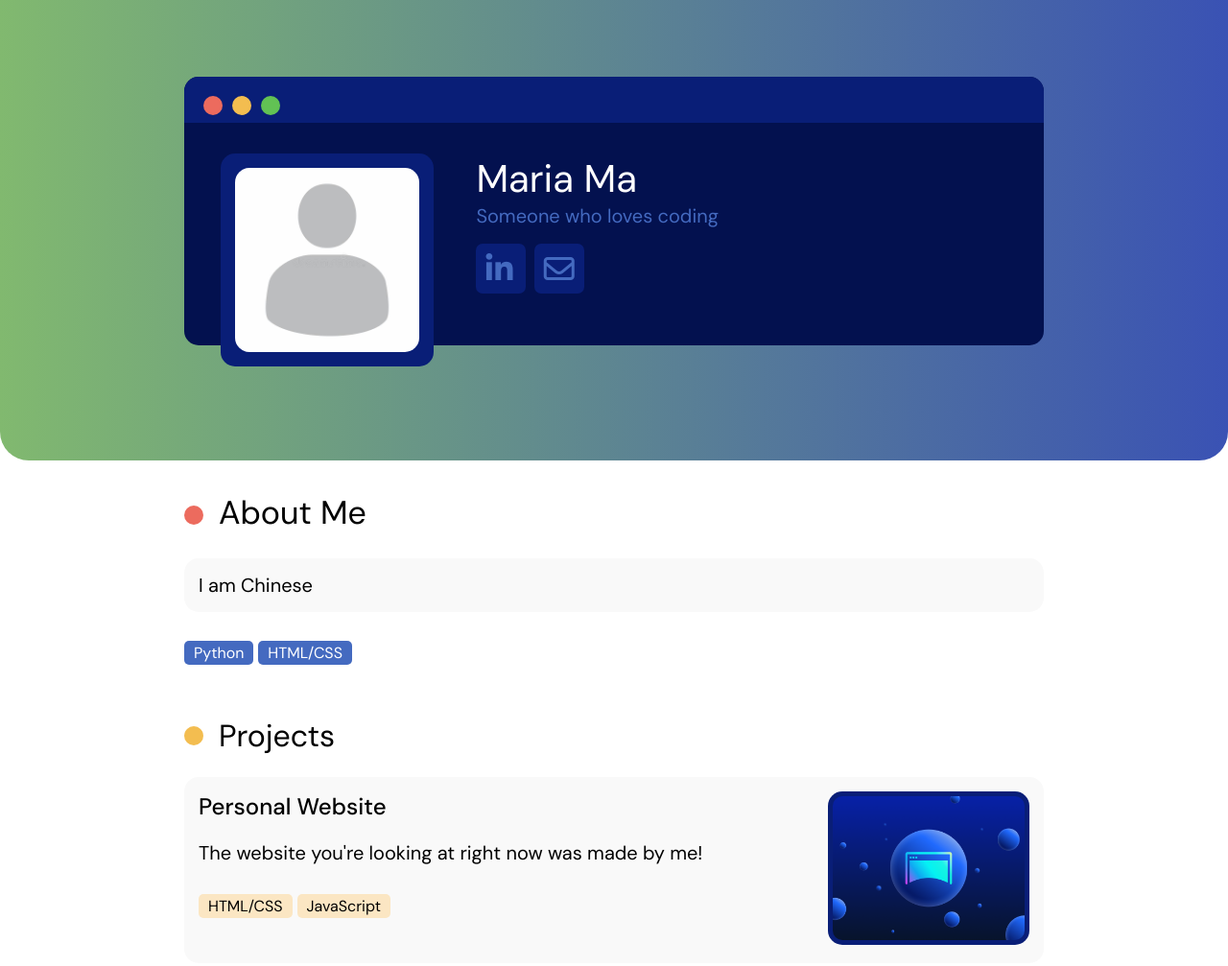
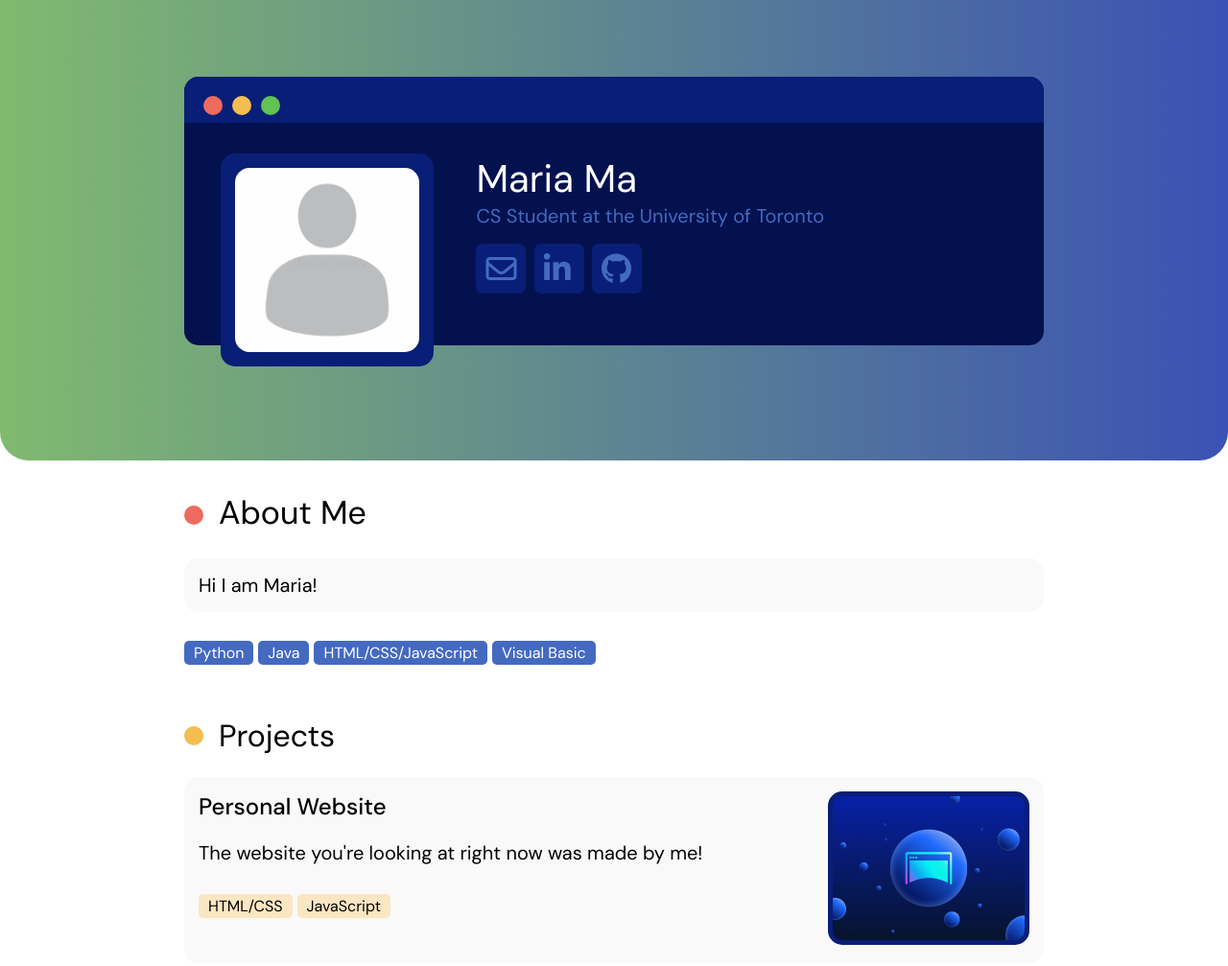
Before and after one commit to MariaMa-GitHub/portfolio, a plain HTML site: page index.html in a window 1280 px wide. Shown: the whole page at 96% size. Drawn offline with Linux system fonts and the light colour scheme.

Commit message:
Portfolio content update

```diff
--- a/index.html
+++ b/index.html
@@ -29,18 +29,21 @@
             </div>
             <div class="intro-text">
             <h1 id="name">Maria Ma</h1>
-            <p>Someone who loves coding</p>
+            <p>CS Student at the University of Toronto</p>
 
             <!-- Here are some social links, feel free to replace them or add more (Github, resume, etc.) -->
             <div class="social-buttons">
+                <!-- Add your email here -->
+                <a href="mailto:maria.shurui.ma.ma@gmail.com" target="_blank">
+                    <i class="fa-regular fa-envelope icon"></i>
+                </a>
                 <!-- Add your LinkedIn URL here -->
-                <a href="#" target="_blank">
-                <i class="fa-brands fa-linkedin-in icon">
-                </i>
+                <a href="https://www.linkedin.com/in/maria-shurui-ma/" target="_blank">
+                    <i class="fa-brands fa-linkedin-in icon"></i>
                 </a>
-                <!-- Add your email here -->
-                <a href="mailto:mariaaa.ma@mail.utoronto.ca" target="_blank">
-                <i class="fa-regular fa-envelope icon"></i>
+                <!-- Add your GitHub URL here -->
+                <a href="https://github.com/MariaMa-GitHub/" target="_blank">
+                    <i class="fa-brands fa-github icon"></i>
                 </a>
             </div>
             </div>
@@ -60,11 +63,13 @@
             <div class="title-circle red"></div>
             <h1>About Me</h1>
         </div>
-        <p>I am Chinese</p>
+        <p>Hi I am Maria!</p>
 
         <div class="skills">
-            <span class="skill-tag"> Python</span>
-            <span class="skill-tag"> HTML/CSS</span>
+            <span class="skill-tag">Python</span>
+            <span class="skill-tag">Java</span>
+            <span class="skill-tag">HTML/CSS/JavaScript</span>
+            <span class="skill-tag">Visual Basic</span>
         <!-- Add more skills here! -->
         </div>
     </div>
@@ -81,7 +86,7 @@
 
                 <p>The website you're looking at right now was made by me!</p>
                 <div class="skills">
-                    <span class="skill-tag"> HTML/CSS</span>
+                    <span class="skill-tag">HTML/CSS</span>
                     <span class="skill-tag">JavaScript</span>
                 </div>
                 </div>
```
